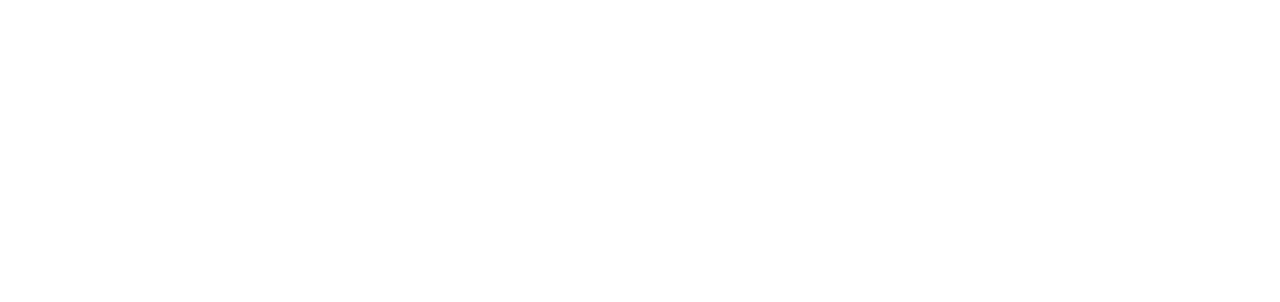
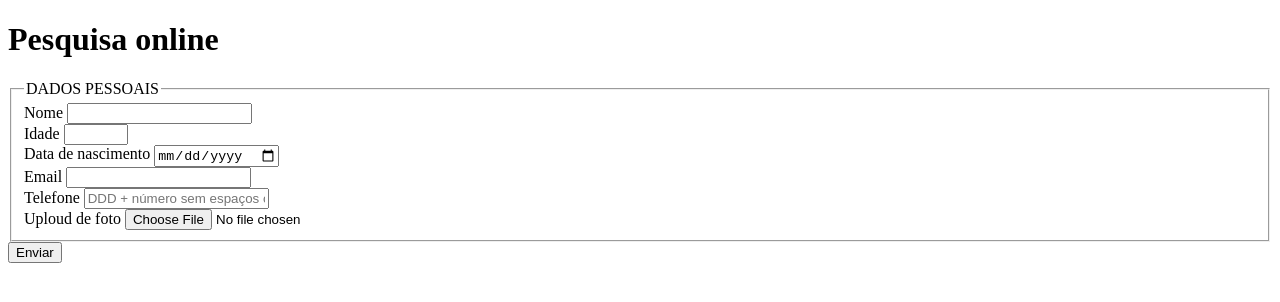
Before and after one commit to gustavocardev/pesquisa-culturama, a plain HTML site: page index.html in a window 1280 px wide. Drawn offline with Linux system fonts and the light colour scheme.

Commit message:
Atualizando label

```diff
--- a/index.html
+++ b/index.html
@@ -6,12 +6,38 @@
     <title>Pesquisa Culturama</title>
 </head>
 <body>
-    <header></header>
-    <main>
-        <section>
+    <header>
+        <h1>Pesquisa online</h1>
+    </header>
+    <section>
+        <form action="" method="get">
+            <fieldset>
+                <!--DADOS PESSOAIS-->
 
-        </section>
-    </main>
+            <legend>DADOS PESSOAIS</legend>
+            <label for="UserName">Nome</label>
+            <input type="text" name="UserName" required>
+            <br>
+            <label for="userAge">Idade</label>
+            <input type="number" name="UserAge" min="12" max="100" required>
+            <br>
+            <label for="birthDate">Data de nascimento</label>
+            <input type="date" name="birthDate">
+            <br>
+            <label for="userEmail">Email</label>
+            <input type="email" name="userEmail" required>
+            <br>
+            <label for="userPhoneNumber">Telefone</label>
+            <input type="tel" name="userPhoneNumber" pattern="[0-9]{11}" placeholder="DDD + número sem espaços ou hifen">
+            <br>
+            <label for="userImage">Uploud de foto</label>
+            <input type="file" accept="image/*" name="userImage">
+            <br>
+            </fieldset>
+            <button name="UserName">Enviar</button>
+        </form>
+    </section>
+
     <footer></footer>
 </body>
 </html>
```
